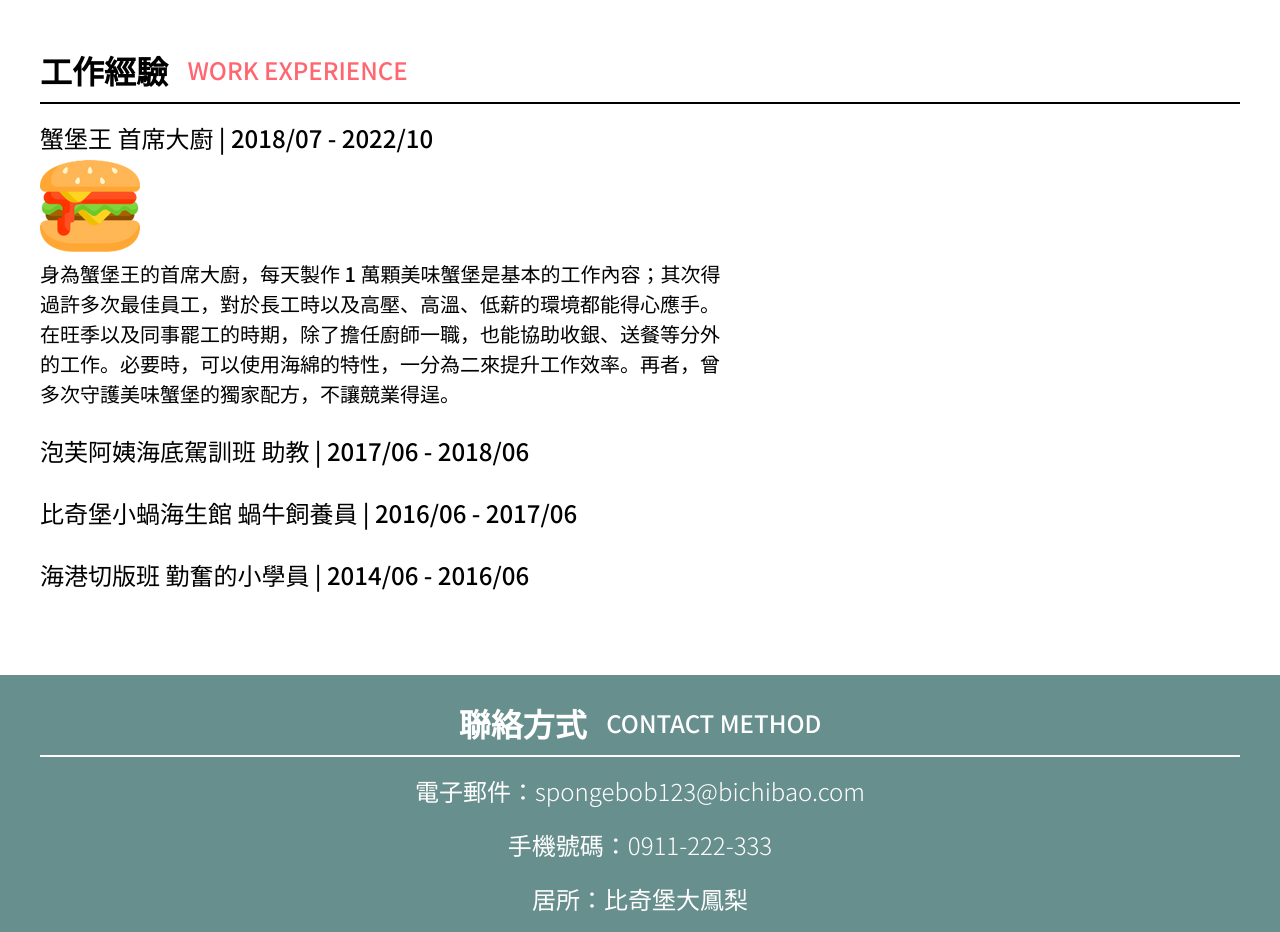
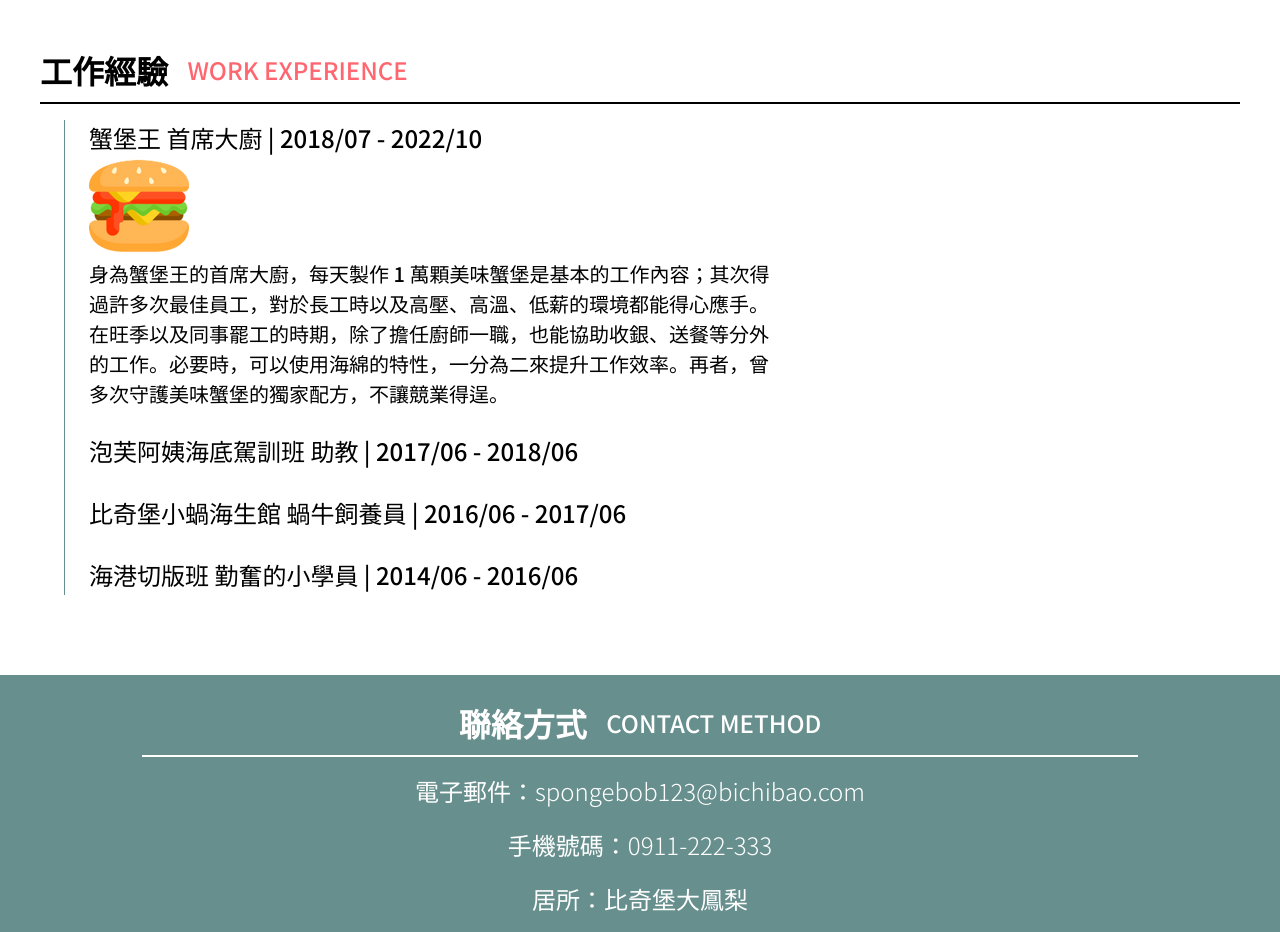
Before and after one commit to hua86430/jack-layout-ska, a plain HTML site: page index.html in a window 1280 px wide. Shown: the part 1580-2512 px from the top of the page. Drawn offline with Linux system fonts and the light colour scheme.

Commit message:
fix: css style

```diff
--- a/assets/style/all.css
+++ b/assets/style/all.css
@@ -20,6 +20,11 @@ span, p{
     width: 100%;
     margin: 0 auto;
 }
+
+.max-w-996 {
+    max-width: 996px;
+}
+
 
 .summary_title{
     padding-bottom: 8px;
@@ -104,10 +109,6 @@ span, p{
     border-color: #fff;
 }
 
-.skills_inner{
-    max-width: 996px;
-}
-
 .skills_list_container{
     margin-top: 24px;
     text-align: left;
@@ -131,6 +132,12 @@ span, p{
     line-height: 30px;
 }
 
+.work_content{
+    margin-left: 24px;
+    padding-left: 24px;
+    border-left: 1px solid #678F8D;
+}
+
 .work_list li{
     font-weight: 500;
     font-size: 24px;
@@ -152,6 +159,7 @@ span, p{
     margin-bottom: 8px;
 }
 
+
 .contact_content li{
     margin-top: 16px;
     font-weight: 300;
--- a/index.html
+++ b/index.html
@@ -67,7 +67,7 @@
         </div>
 
         <div class="container green_bg" id="skills_container">
-            <div class="container_inner skills_inner">
+            <div class="container_inner max-w-996">
                 <div class="summary_title">
                     <span>技能</span>
                     <span>SKILLS</span>
@@ -134,7 +134,7 @@
         </div>
 
         <div class="container green_bg" id="contact_container">
-            <div class="container_inner">
+            <div class="container_inner max-w-996">
                 <div class="summary_title">
                     <span>聯絡方式</span>
                     <span>CONTACT METHOD</span>
```
